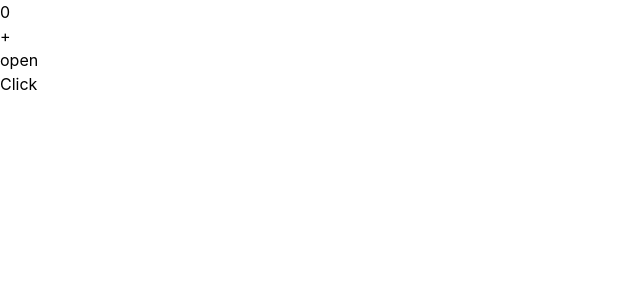
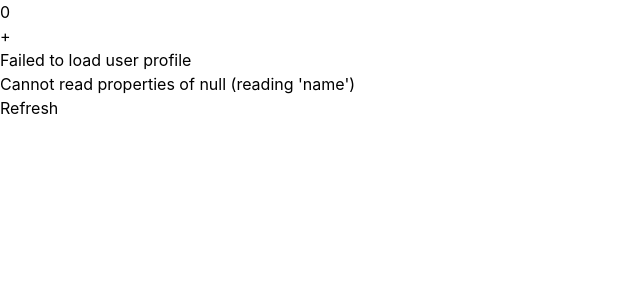
Before and after one commit to Hary300/Practice-React-TypeScript-Phase-4, a React (Vite) app: page / in a window 1280 px wide. Shown: the top 300 px of the page, without its empty margins (0-640 px from the left). Built offline with nearby package versions, Linux system fonts and the light colour scheme.

Commit message:
Add error boundaries and fallback components for improved error handling

```diff
--- a/package.json
+++ b/package.json
@@ -13,6 +13,7 @@
     "@tailwindcss/vite": "^4.3.0",
     "react": "^19.2.6",
     "react-dom": "^19.2.6",
+    "react-error-boundary": "^6.1.2",
     "react-router-dom": "^7.15.1",
     "tailwindcss": "^4.3.0"
   },
--- a/src/App.tsx
+++ b/src/App.tsx
@@ -1,7 +1,21 @@
-import Parent from './components/Parent';
+import { ErrorBoundary } from 'react-error-boundary';
+import BuggyCounter from './components/BuggyCounter';
+import Fallback from './components/Fallback';
+import UserProfile from './components/UserProfile';
+import UserFallback from './components/UserFallback';
 
 function App() {
-  return <Parent />;
+  return (
+    <>
+      <ErrorBoundary fallback={<Fallback />}>
+        <BuggyCounter />
+      </ErrorBoundary>
+
+      <ErrorBoundary FallbackComponent={UserFallback}>
+        <UserProfile />
+      </ErrorBoundary>
+    </>
+  );
 }
 
 export default App;
--- /dev/null
+++ b/src/components/BuggyCounter.tsx
@@ -0,0 +1,16 @@
+import { useState } from 'react';
+
+export default function BuggyCounter() {
+  const [count, setCount] = useState(0);
+
+  if (count >= 5) {
+    throw new Error('Counter crashed, Please refresh');
+  }
+
+  return (
+    <>
+      <p>{count}</p>
+      <button onClick={() => setCount((prev) => prev + 1)}>+</button>
+    </>
+  );
+}
--- /dev/null
+++ b/src/components/Fallback.tsx
@@ -0,0 +1,8 @@
+export default function Fallback() {
+  return (
+    <div>
+      <h1>Counter error!</h1>
+      <button onClick={() => window.location.reload()}>Refresh</button>
+    </div>
+  );
+}
--- /dev/null
+++ b/src/components/UserFallback.tsx
@@ -0,0 +1,15 @@
+import type { FallbackProps } from 'react-error-boundary';
+
+export default function UserFallback({
+  error,
+  resetErrorBoundary,
+}: FallbackProps) {
+  const message = error instanceof Error ? error.message : 'Unknown Error';
+  return (
+    <div>
+      <h1>Failed to load user profile</h1>
+      <p>{message}</p>
+      <button onClick={resetErrorBoundary}>Refresh</button>
+    </div>
+  );
+}
--- /dev/null
+++ b/src/components/UserProfile.tsx
@@ -0,0 +1,5 @@
+export default function UserProfile() {
+  const user = null;
+
+  return <h1>{user.name}</h1>;
+}
```
Also changed, not shown: 1 other file (tests, documents, lock files or other folders).
